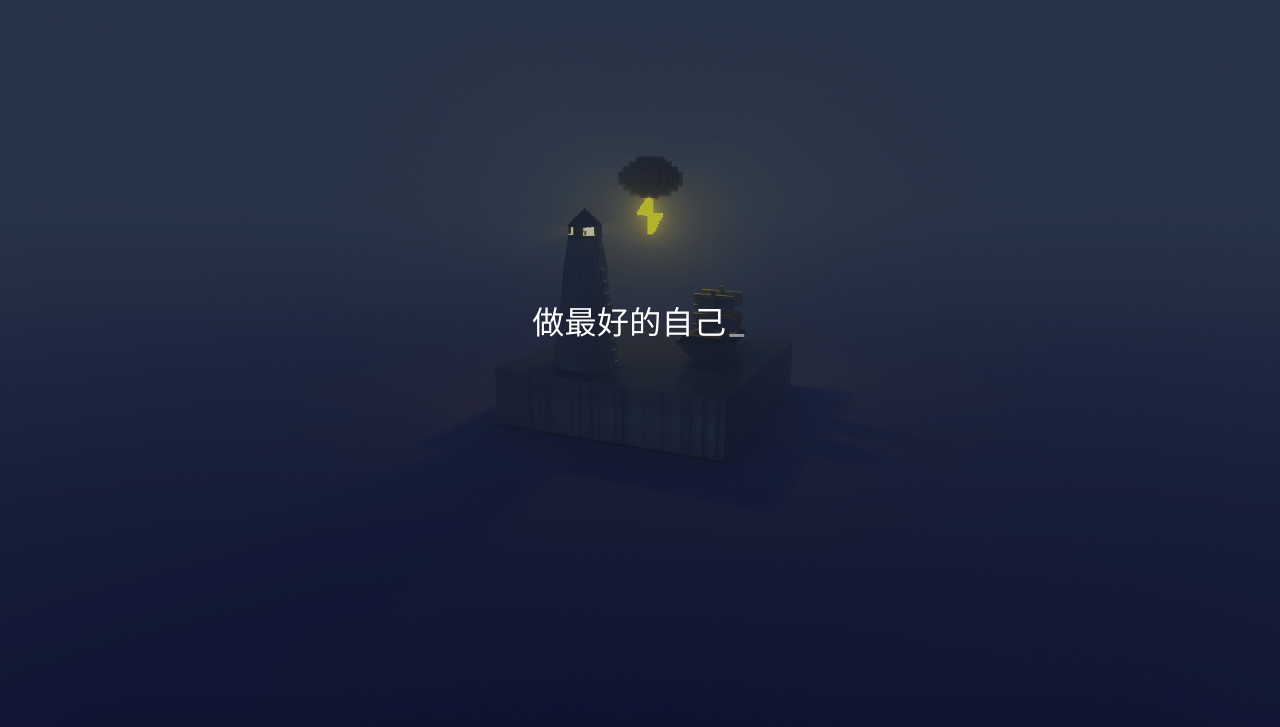
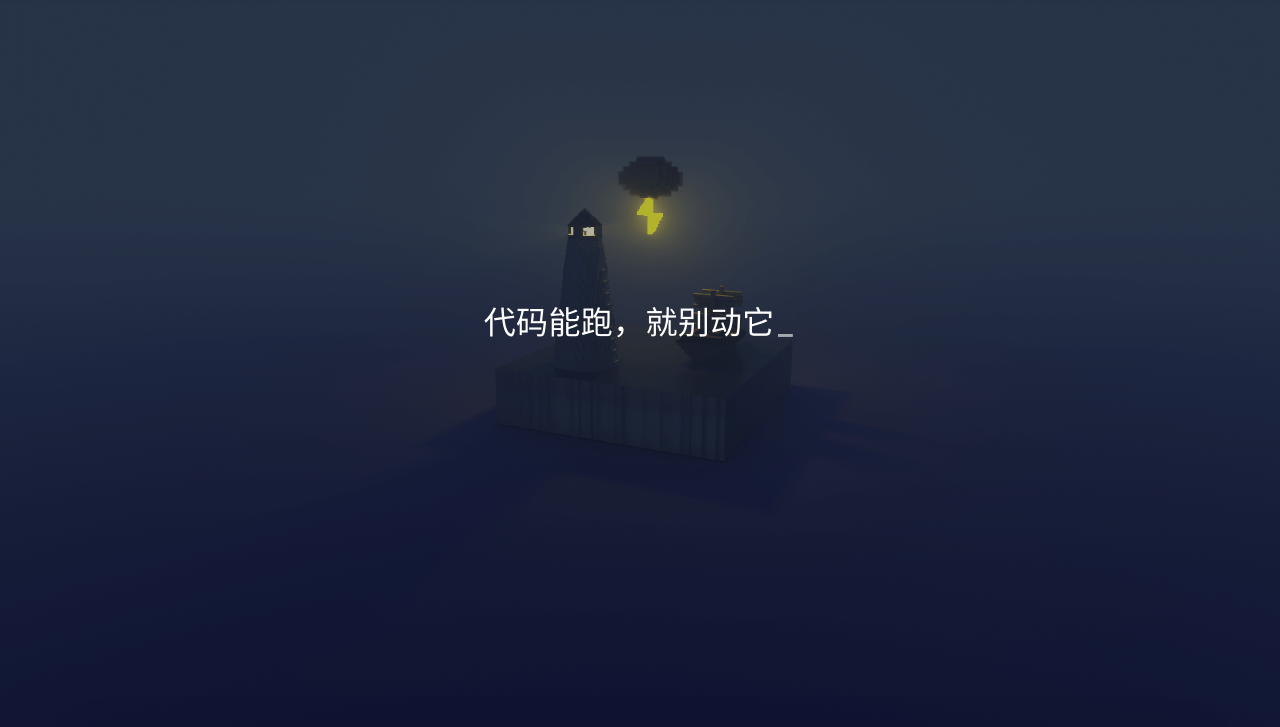
Before and after one commit to goingmyway1/goingmyway1.github.io, a plain HTML site: page index.html in a window 1280 px wide. Shown: the part 73-800 px from the top of the page. Drawn offline with nearby package versions, Linux system fonts and the light colour scheme; some packages are replaced by stand-ins of ours; a script that the page names is missing; some icons are missing; a small style sheet from the web is missing.

Commit message:
Site updated: 2026-11-17 21:01:13

```diff
--- a/index.html
+++ b/index.html
@@ -310,7 +310,7 @@
       <div class="banner-text text-center fade-in-up">
         <div class="h2">
 
-            <span id="subtitle" data-typed-text="做最好的自己"></span>
+            <span id="subtitle" data-typed-text="代码能跑，就别动它"></span>
 
         </div>
 
```
Also changed, not shown: page/2/index.html (+1 -1 lines).
